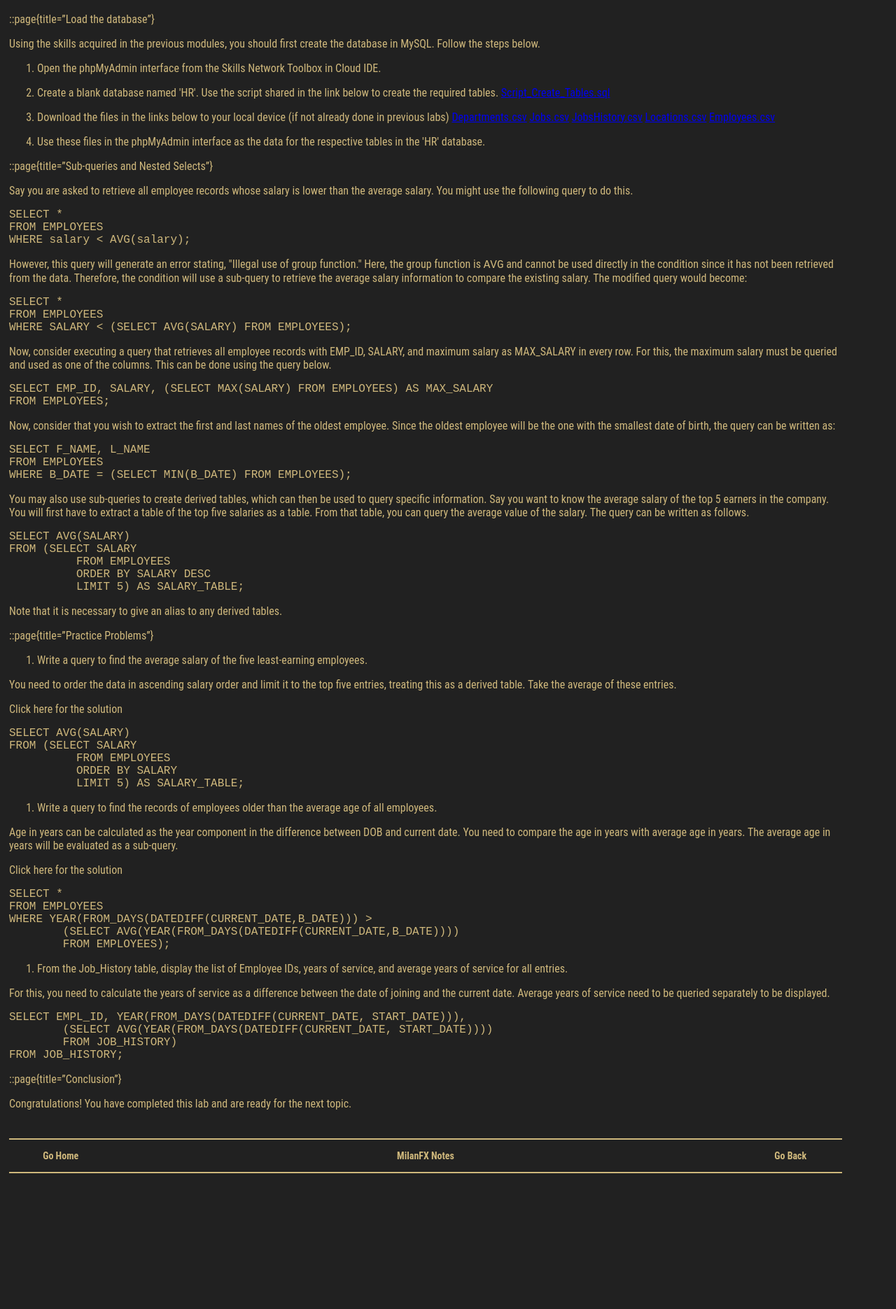
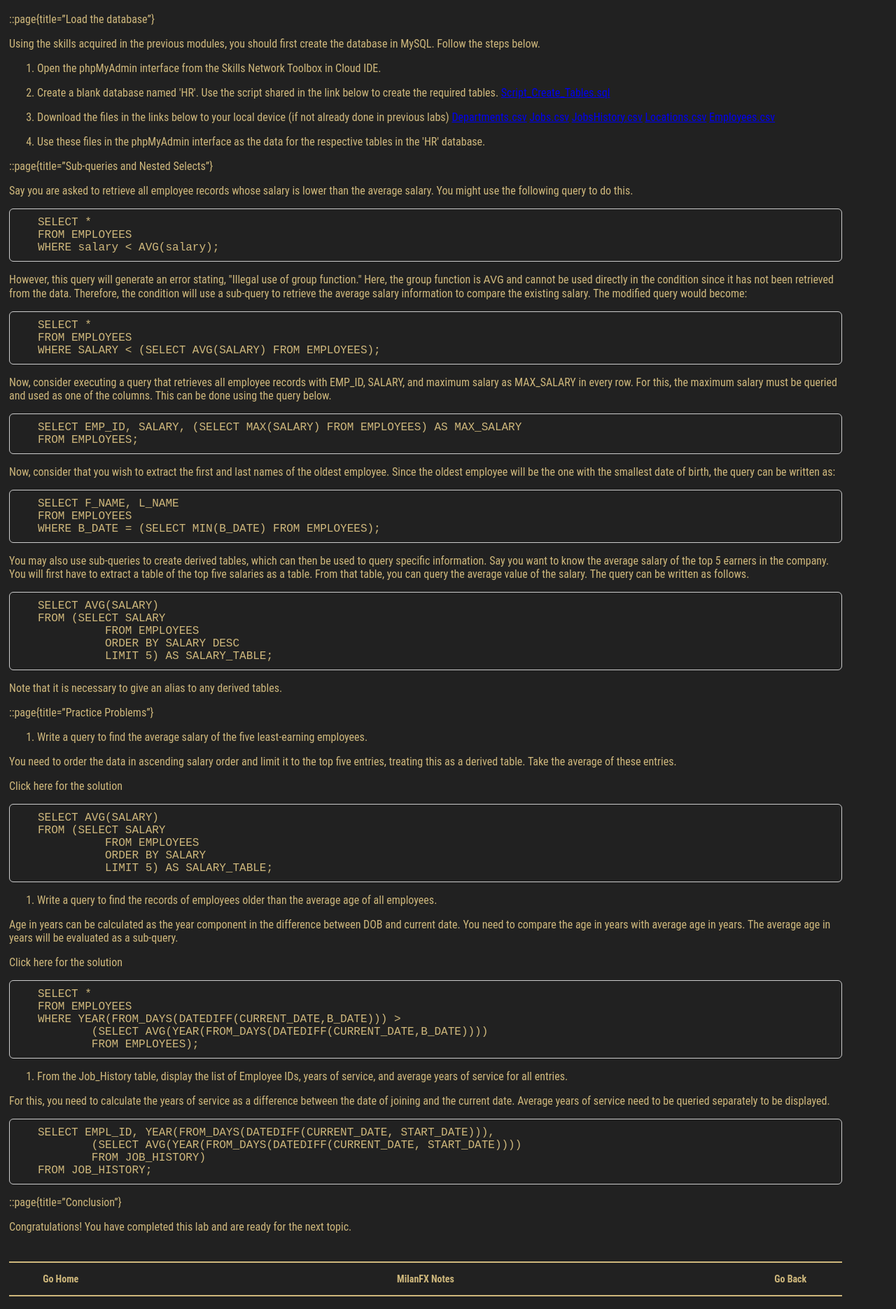
Before and after one commit to milanfx/milanfx.github.io, a Jekyll site: the page built from test.md, in a window 1280 px wide. Shown: the part 1257-3128 px from the top of the page at 70% size. Built offline with Jekyll 4.4.1, drawn with Linux system fonts in a browser that asks for light colours; before the commit the page ends 2952 px from its top, so only the background shows below that.

Commit message:
Update page.html

```diff
--- a/_layouts/page.html
+++ b/_layouts/page.html
@@ -154,6 +154,15 @@
       width: 100%;
       box-sizing: border-box;
     }
+
+    pre {
+      border: 1px solid #ccc;
+      border-radius: 6px;
+      padding: 10px 40px;
+      font-family: monospace;
+      overflow-x: auto;
+    }
+
   </style>
 </head>
 
```
